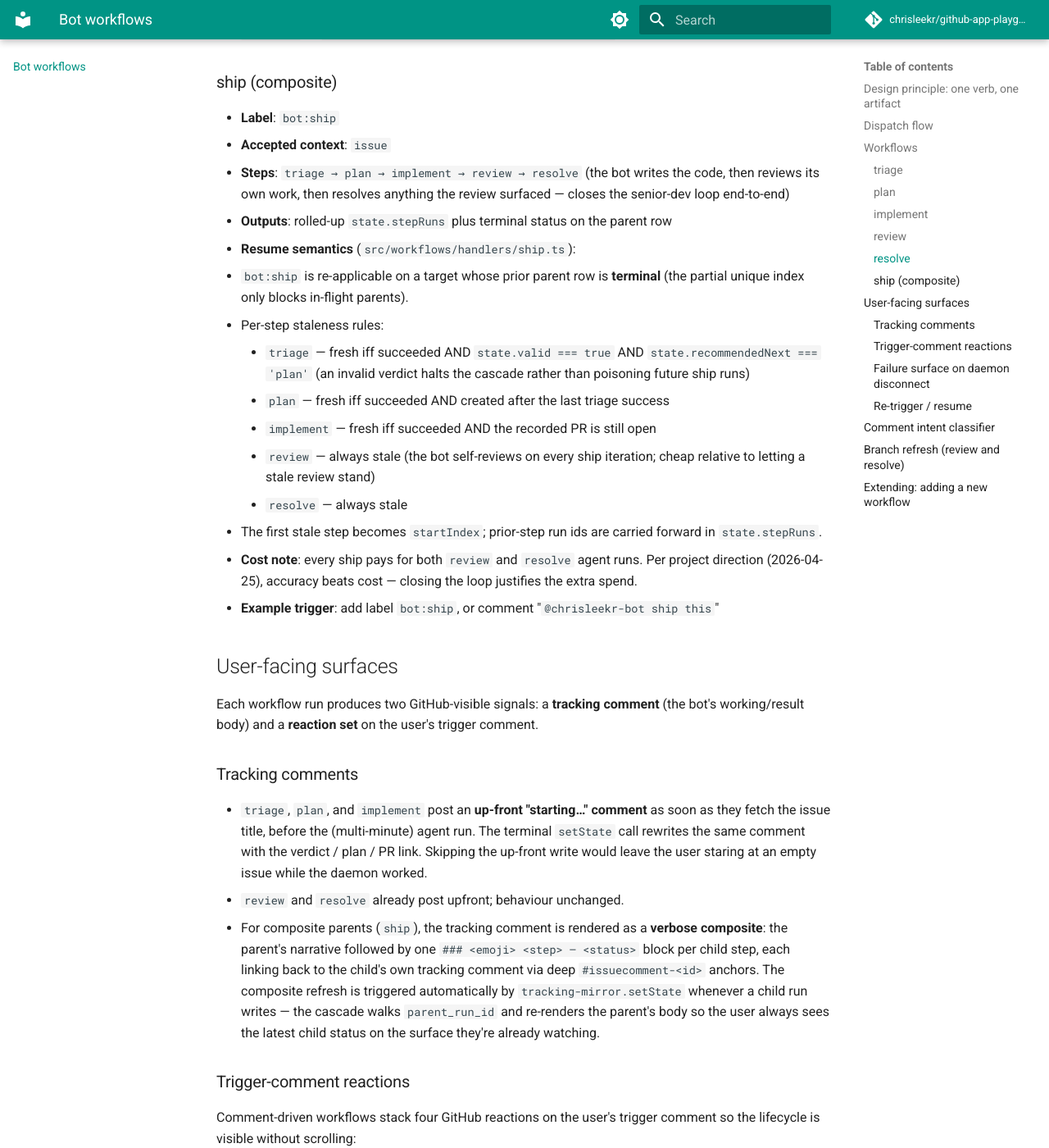
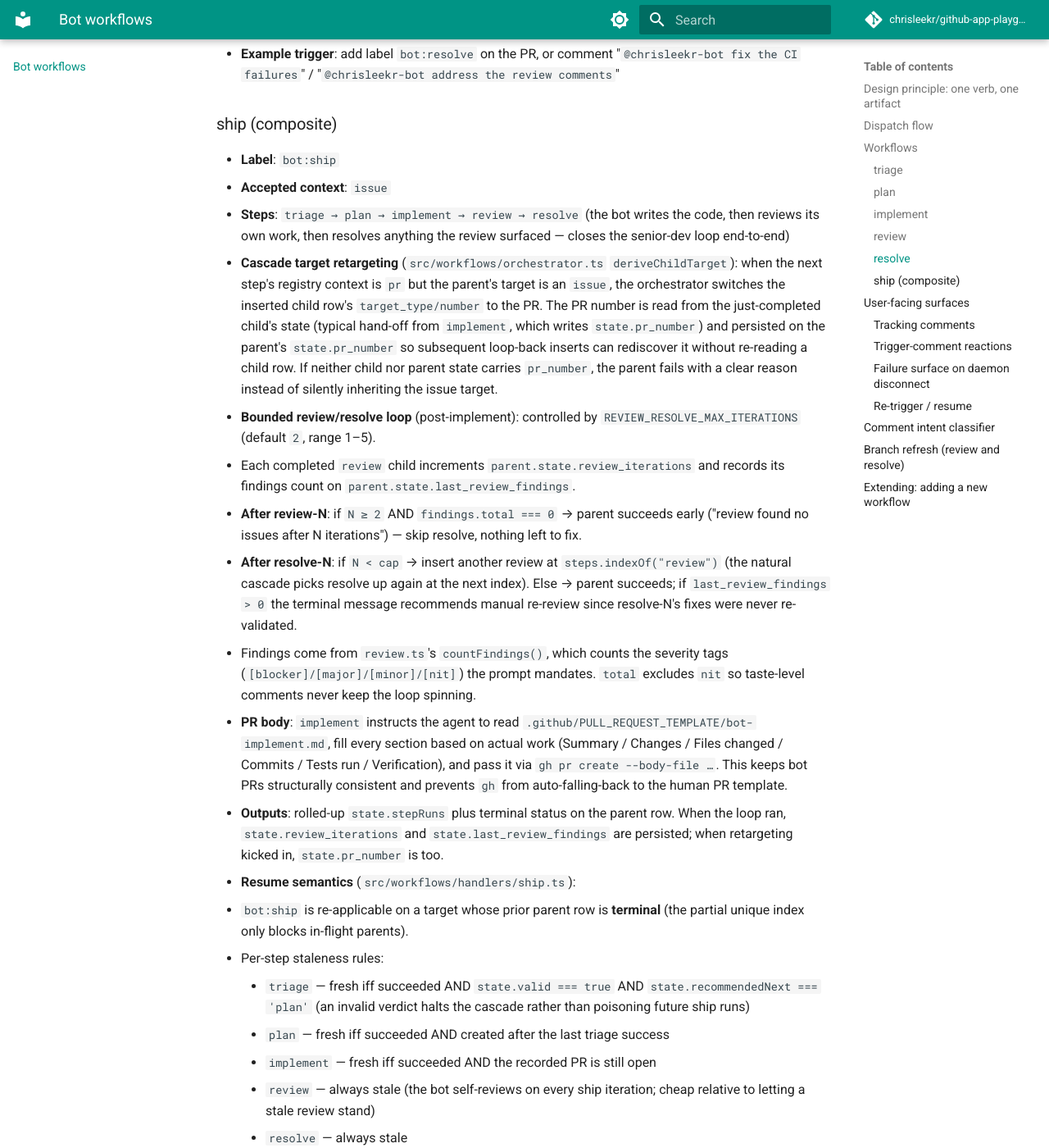
Before and after one commit to chrisleekr/github-app-playground, an MkDocs documentation site: the page built from docs/BOT-WORKFLOWS.md, in a window 1280 px wide and 1400 px high, scrolled down 6166 px. Shown: the whole window at 82% size. Built offline with MkDocs 1.6.1 and Material for MkDocs 9.7.7, drawn with Linux system fonts in a browser that asks for light colours; comment, search, counter and statistics services are not loaded; some of the changed text lies outside the part shown.

Commit message:
docs(workflows): document cascade retargeting and review/resolve loop
Required by FR-019 (docs-sync guard, scripts/check-docs-sync.ts) — the
prior three commits touched src/workflows/handlers/implement.ts,
src/workflows/handlers/review.ts, and src/workflows/orchestrator.ts
without updating docs/BOT-WORKFLOWS.md, which trips the CI gate.

- Documents the new state.findings shape on `review`'s outputs.
- New "Cascade target retargeting" subsection on `ship` explaining
  deriveChildTarget and pr_number persistence.
- New "Bounded review/resolve loop" subsection covering the iteration
  semantics, REVIEW_RESOLVE_MAX_ITERATIONS knob, and the manual-re-review
  warning when the cap is reached with non-zero findings.
- New "PR body" subsection for `ship` pointing implement at
  .github/PULL_REQUEST_TEMPLATE/bot-implement.md.
- Cost note updated: minimum 2 review + 1 resolve per ship; worst case
  2 review + 2 resolve at the default cap.

Co-Authored-By: Claude Opus 4.7 <noreply@anthropic.com>

```diff
--- a/docs/BOT-WORKFLOWS.md
+++ b/docs/BOT-WORKFLOWS.md
@@ -104,7 +104,7 @@ Composite workflows like `ship` insert a child row per step. When the child comp
   - `[major]` — should fix before merge (likely bug, missing test)
   - `[minor]` — nice to fix (readability)
   - `[nit]` — taste, optional
-- **Outputs**: `state.head_sha`, `state.changed_files`, `state.additions`, `state.deletions`, `state.branch_state` (`{ commits_behind_base, commits_ahead_of_base, is_fork }`), `state.report` (full `REVIEW.md` — Summary / What was checked / Findings / Reasoning), `state.costUsd`, `state.turns`. The agent posts each finding as a separate inline comment via `mcp__github_inline_comment__create_inline_comment` (one MCP call per finding) — never as a single bundled review POST. This guarantees each finding lands on the right line with its own resolvable thread, instead of one wall-of-text comment at the top of the PR.
+- **Outputs**: `state.head_sha`, `state.changed_files`, `state.additions`, `state.deletions`, `state.branch_state` (`{ commits_behind_base, commits_ahead_of_base, is_fork }`), `state.report` (full `REVIEW.md` — Summary / What was checked / Findings / Reasoning), `state.findings` (`{ blocker, major, minor, nit, total }` — counted by `countFindings()` from the severity tags the agent prompt mandates; `total` excludes `nit`), `state.costUsd`, `state.turns`. The agent posts each finding as a separate inline comment via `mcp__github_inline_comment__create_inline_comment` (one MCP call per finding) — never as a single bundled review POST. This guarantees each finding lands on the right line with its own resolvable thread, instead of one wall-of-text comment at the top of the PR.
 - **Progress visibility**: the handler seeds the tracking comment (via `setState` + `tryReserveTrackingCommentId`) before invoking the pipeline and threads the reserved id into `RunPipelineOverrides.trackingCommentId`. The agent updates the same comment via `mcp__github_comment__update_claude_comment` at five `[update tracking comment]` checkpoints in the prompt — branch refresh, file walk, finding count, posting findings, final REVIEW.md — so the user sees live progress instead of waiting blind for a final report. Without the seed/handoff, `pipeline.ts` would create-and-finalize its own comment and the handler's mid-run updates would target the wrong id; with it, the handler owns the comment lifecycle end-to-end.
 - **No-findings case**: the agent MUST still post a top-level review body listing exactly what was checked (files read in full, classes of issue scanned, tests run) and why no issues were flagged. Silence looks indistinguishable from "didn't actually look."
 - **Branch refresh**: if the PR head is behind base AND not on a fork, the agent rebases onto base, resolves conflicts honestly (reads the surrounding code, runs typecheck + tests, doesn't take ours/theirs blindly), and force-pushes with `--force-with-lease`. Fork PRs get a comment asking the contributor to rebase. See `src/workflows/handlers/branch-refresh.ts`.
@@ -130,7 +130,14 @@ Composite workflows like `ship` insert a child row per step. When the child comp
 - **Label**: `bot:ship`
 - **Accepted context**: `issue`
 - **Steps**: `triage → plan → implement → review → resolve` (the bot writes the code, then reviews its own work, then resolves anything the review surfaced — closes the senior-dev loop end-to-end)
-- **Outputs**: rolled-up `state.stepRuns` plus terminal status on the parent row
+- **Cascade target retargeting** (`src/workflows/orchestrator.ts` `deriveChildTarget`): when the next step's registry context is `pr` but the parent's target is an `issue`, the orchestrator switches the inserted child row's `target_type/number` to the PR. The PR number is read from the just-completed child's state (typical hand-off from `implement`, which writes `state.pr_number`) and persisted on the parent's `state.pr_number` so subsequent loop-back inserts can rediscover it without re-reading a child row. If neither child nor parent state carries `pr_number`, the parent fails with a clear reason instead of silently inheriting the issue target.
+- **Bounded review/resolve loop** (post-implement): controlled by `REVIEW_RESOLVE_MAX_ITERATIONS` (default `2`, range 1–5).
+  - Each completed `review` child increments `parent.state.review_iterations` and records its findings count on `parent.state.last_review_findings`.
+  - **After review-N**: if `N ≥ 2` AND `findings.total === 0` → parent succeeds early ("review found no issues after N iterations") — skip resolve, nothing left to fix.
+  - **After resolve-N**: if `N < cap` → insert another review at `steps.indexOf("review")` (the natural cascade picks resolve up again at the next index). Else → parent succeeds; if `last_review_findings > 0` the terminal message recommends manual re-review since resolve-N's fixes were never re-validated.
+  - Findings come from `review.ts`'s `countFindings()`, which counts the severity tags (`[blocker]/[major]/[minor]/[nit]`) the prompt mandates. `total` excludes `nit` so taste-level comments never keep the loop spinning.
+- **PR body**: `implement` instructs the agent to read `.github/PULL_REQUEST_TEMPLATE/bot-implement.md`, fill every section based on actual work (Summary / Changes / Files changed / Commits / Tests run / Verification), and pass it via `gh pr create --body-file …`. This keeps bot PRs structurally consistent and prevents `gh` from auto-falling-back to the human PR template.
+- **Outputs**: rolled-up `state.stepRuns` plus terminal status on the parent row. When the loop ran, `state.review_iterations` and `state.last_review_findings` are persisted; when retargeting kicked in, `state.pr_number` is too.
 - **Resume semantics** (`src/workflows/handlers/ship.ts`):
   - `bot:ship` is re-applicable on a target whose prior parent row is **terminal** (the partial unique index only blocks in-flight parents).
   - Per-step staleness rules:
@@ -140,7 +147,7 @@ Composite workflows like `ship` insert a child row per step. When the child comp
     - `review` — always stale (the bot self-reviews on every ship iteration; cheap relative to letting a stale review stand)
     - `resolve` — always stale
   - The first stale step becomes `startIndex`; prior-step run ids are carried forward in `state.stepRuns`.
-- **Cost note**: every ship pays for both `review` and `resolve` agent runs. Per project direction (2026-04-25), accuracy beats cost — closing the loop justifies the extra spend.
+- **Cost note**: every ship pays for at least two `review` and one `resolve` agent run (the loop's lower bound). With `REVIEW_RESOLVE_MAX_ITERATIONS=2`, the worst case is 2 review + 2 resolve. Per project direction (2026-04-25), accuracy beats cost — closing the loop justifies the extra spend.
 - **Example trigger**: add label `bot:ship`, or comment "`@chrisleekr-bot ship this`"
 
 ## User-facing surfaces
```
